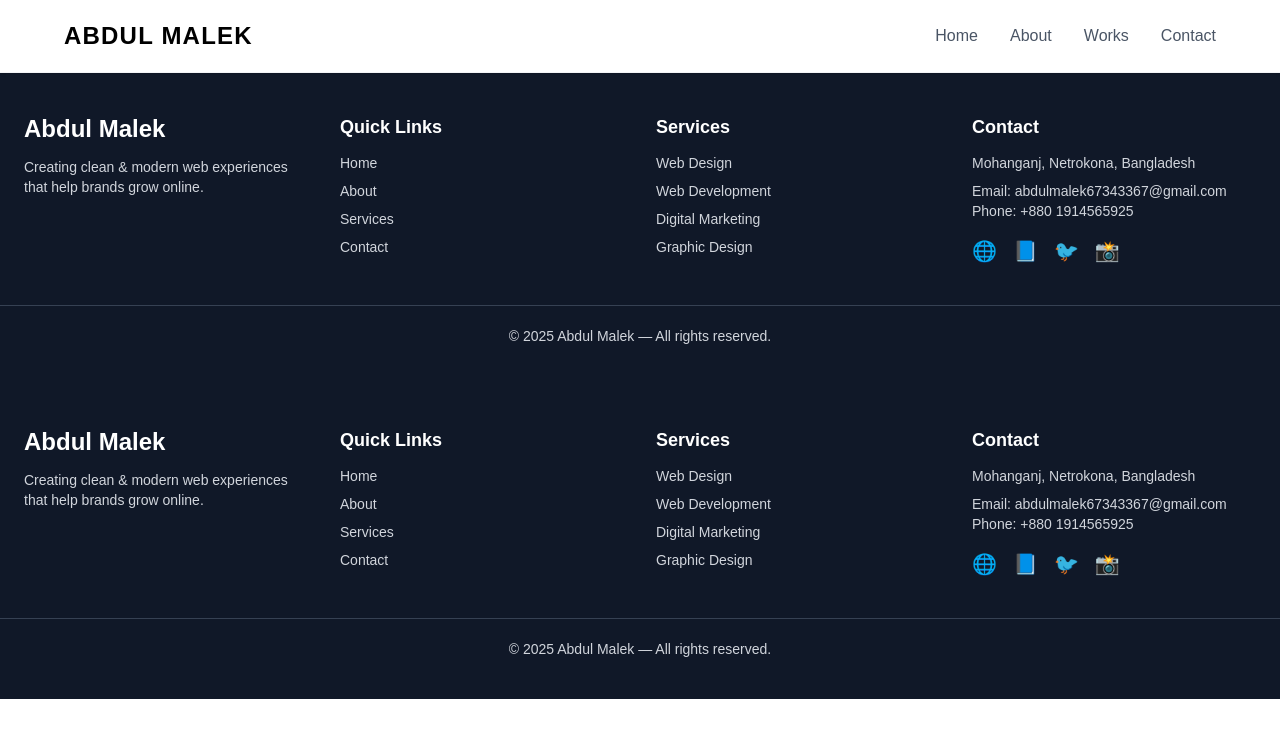
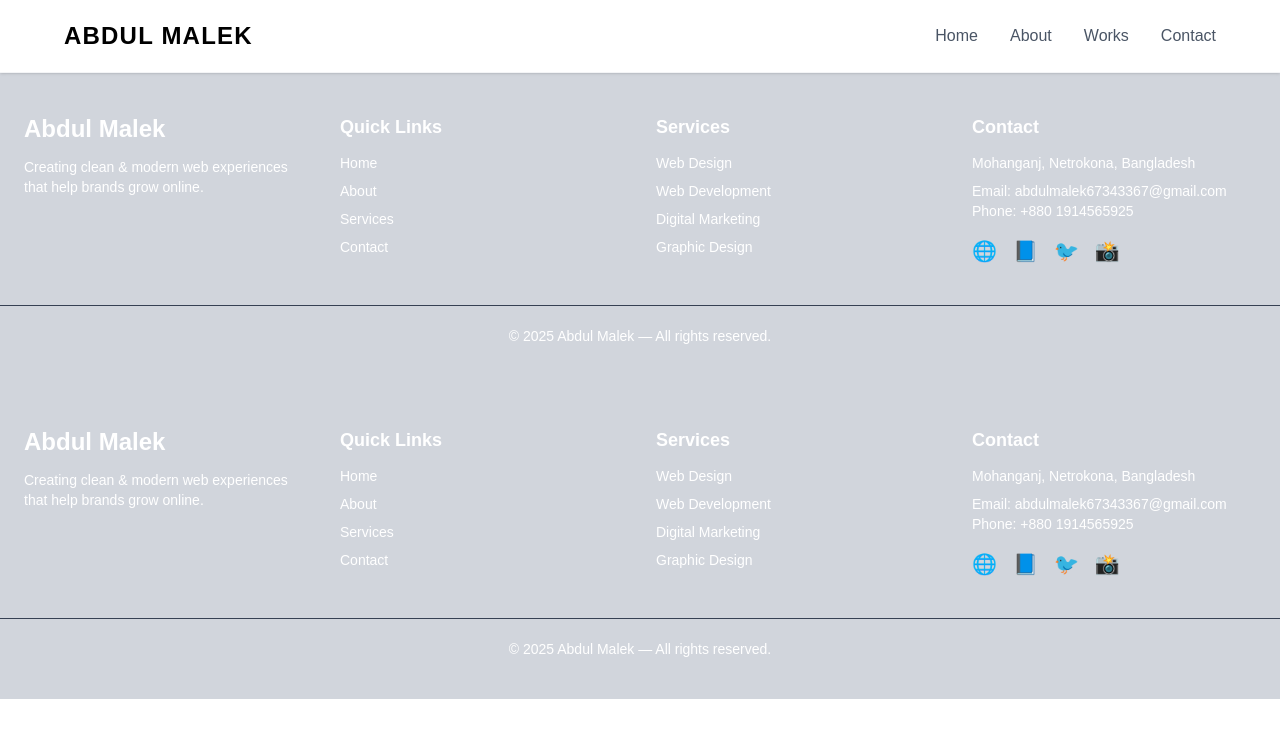
Before and after one commit to abdulmalekjillhazz/test1, a Next.js app: page /footer in a window 1280 px wide. Shown: the top 738 px of the page. Built offline with nearby package versions, Linux system fonts and the light colour scheme.

Commit message:
Update page.js
changes footer background color

```diff
--- a/app/footer/page.js
+++ b/app/footer/page.js
@@ -1,6 +1,6 @@
 export default function Footer() {
   return (
-    <footer className="bg-gray-900 text-gray-300 py-10">
+    <footer className="bg-gray-300 text-white py-10">
       <div className="max-w-7xl mx-auto px-6 grid grid-cols-1 md:grid-cols-4 gap-8">
 
         {/* Logo + Description */}
```
